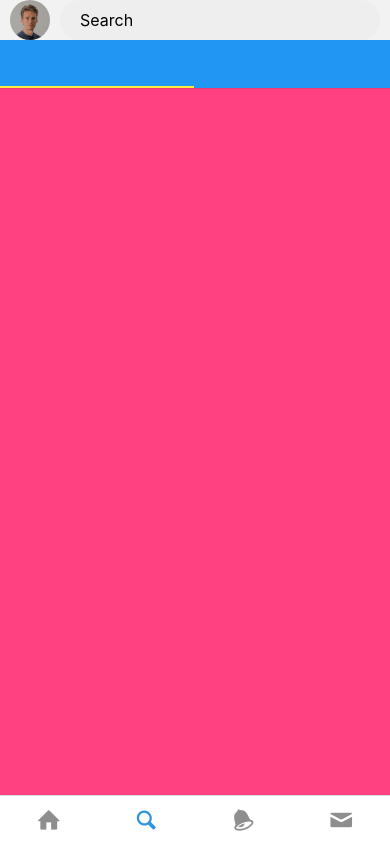
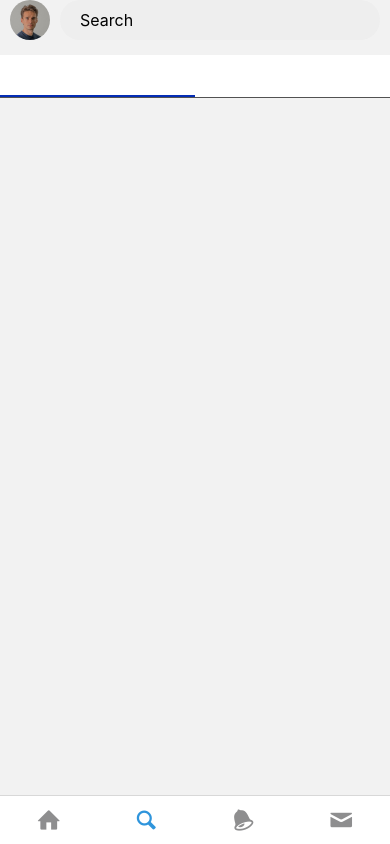
Before and after one commit to hsoulier/simple-twitter, a React Native app: screen /Search in a window 390 px wide. Built offline with nearby package versions, Linux system fonts and the light colour scheme; what expo-linking would draw is missing.

Commit message:
🐛 Fix: Add Tabs

```diff
--- a/screens/Search.tsx
+++ b/screens/Search.tsx
@@ -6,10 +6,9 @@ import {
   TextInput,
   Text,
   FlatList,
-  useWindowDimensions,
+  TouchableOpacity,
 } from "react-native"
 import { Controller, useForm } from "react-hook-form"
-import { TabView, SceneMap } from "react-native-tab-view"
 import { View } from "../components/Themed"
 import { RootTabScreenProps } from "../types"
 import avatar from "../assets/images/avatar.jpg"
@@ -19,19 +18,6 @@ import CardTweetSearch from "../components/CardTweetSearch"
 type FormValues = { searchText: string }
 export type Tweet = typeof tweets[0]
 type Results = { popular: Tweet[]; recent: Tweet[] }
-
-const FirstRoute = () => (
-  <View style={{ flex: 1, backgroundColor: "#ff4081" }} />
-)
-
-const SecondRoute = () => (
-  <View style={{ flex: 1, backgroundColor: "#673ab7" }} />
-)
-
-const renderScene = SceneMap({
-  first: FirstRoute,
-  second: SecondRoute,
-})
 
 export default function Search({ navigation }: RootTabScreenProps<"Search">) {
   const { control, handleSubmit } = useForm<FormValues>({
@@ -43,13 +29,7 @@ export default function Search({ navigation }: RootTabScreenProps<"Search">) {
     recent: [],
   })
 
-  const layout = useWindowDimensions()
-
-  const [index, setIndex] = useState(0)
-  const [routes] = useState([
-    { key: "first", title: "First" },
-    { key: "second", title: "Second" },
-  ])
+  const [type, setType] = useState<"popular" | "recent">("popular")
   const searchTweets = ({ searchText }: FormValues) => {
     const listTweets = tweets.filter((tweet) =>
       tweet.Tweets.toString().includes(searchText)
@@ -89,18 +69,32 @@ export default function Search({ navigation }: RootTabScreenProps<"Search">) {
           name="searchText"
         />
       </View>
-      <TabView
-        navigationState={{ index, routes }}
-        renderScene={renderScene}
-        onIndexChange={setIndex}
-        initialLayout={{ width: layout.width, height: layout.height - 100 }}
+      <View style={styles.tabContainer}>
+        <TouchableOpacity
+          style={{
+            ...styles.tabElement,
+            ...(type === "popular" && styles.tabSelected),
+          }}
+          onPress={() => setType("popular")}
+        >
+          <Text style={{ ...styles.buttonInner, color: "white" }}>Popular</Text>
+        </TouchableOpacity>
+        <TouchableOpacity
+          style={{
+            ...styles.tabElement,
+            ...(type === "recent" && styles.tabSelected),
+          }}
+          onPress={() => setType("recent")}
+        >
+          <Text style={{ ...styles.buttonInner, color: "white" }}>Recent</Text>
+        </TouchableOpacity>
+      </View>
+      <FlatList
+        data={results[type]}
+        renderItem={({ item }) => <CardTweetSearch tweet={item} />}
+        keyExtractor={(_, index) => index.toString()}
+        // extraData={selectedId}
       />
-      {/* <FlatList
-          data={results.popular}
-          renderItem={({ item }) => <CardTweetSearch tweet={item} />}
-          keyExtractor={(item) => item["Date Created"]}
-          // extraData={selectedId}
-        /> */}
     </SafeAreaView>
   )
 }
@@ -110,6 +104,28 @@ const styles = StyleSheet.create({
     flex: 1,
     alignItems: "center",
     justifyContent: "flex-start",
+  },
+  tabContainer: {
+    flexDirection: "row",
+    justifyContent: "flex-start",
+    width: "100%",
+    borderBottomColor: "#525252",
+    borderBottomWidth: 1,
+    marginTop: 15,
+  },
+  buttonInner: {
+    textAlign: "center",
+    paddingVertical: 10,
+    color: "white",
+    fontSize: 16,
+  },
+  tabElement: {
+    // color: "white",
+    width: "50%",
+  },
+  tabSelected: {
+    borderBottomColor: "#042db5",
+    borderBottomWidth: 2,
   },
   inputContainer: {
     paddingHorizontal: 10,
```
